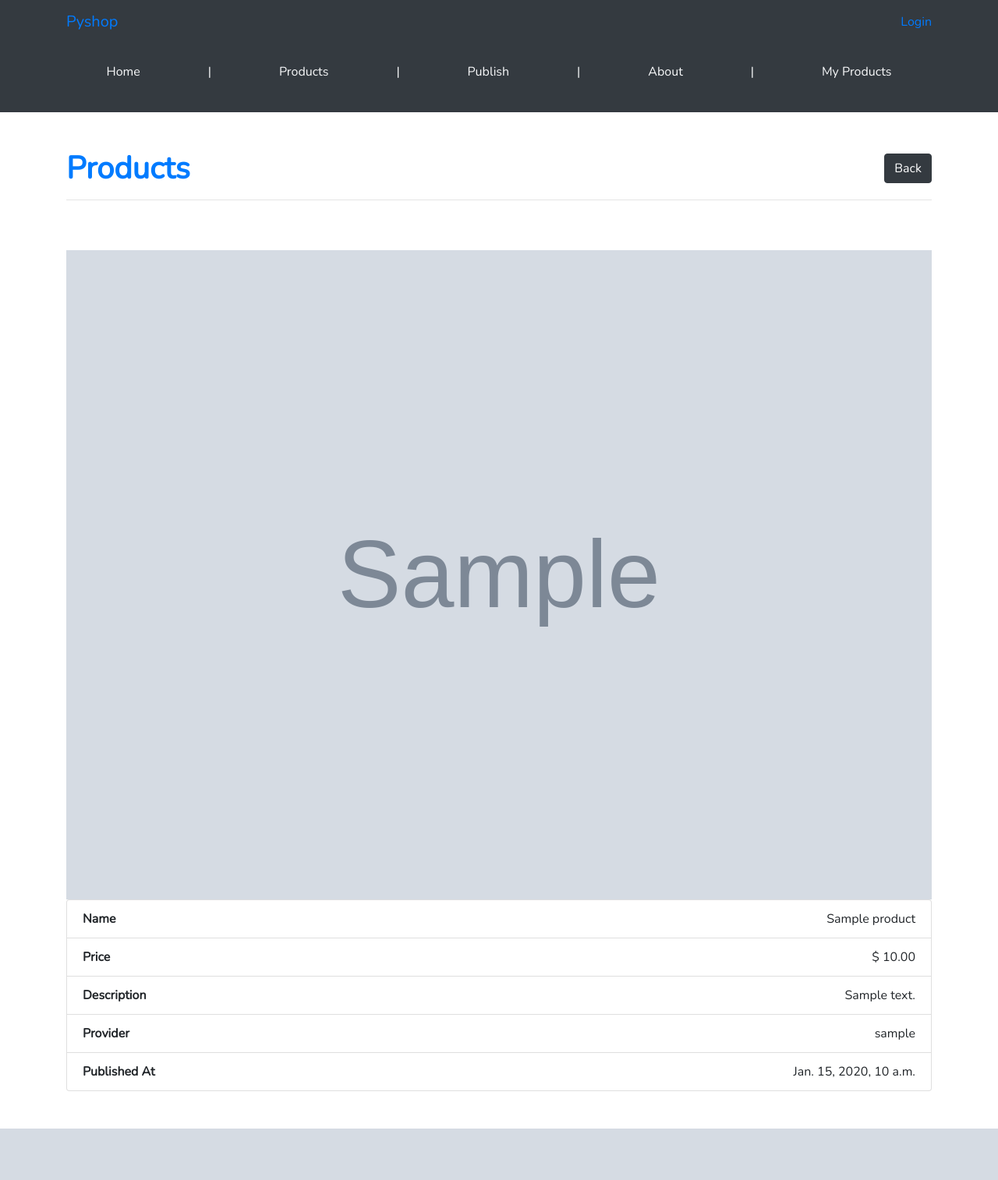
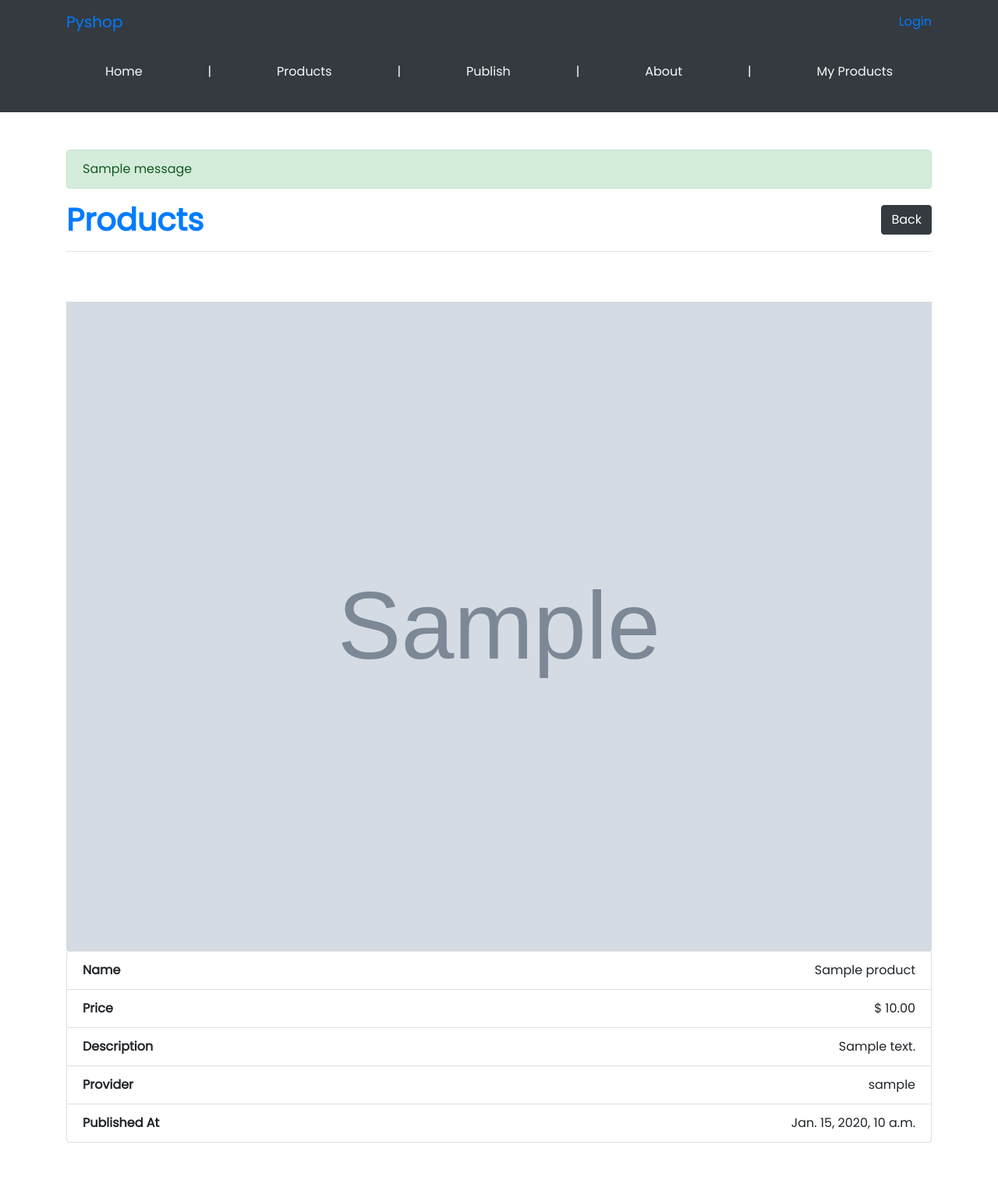
Before and after one commit to rooneyrulz/django_pyshop, a Django app: page /product/details/1/ in a window 1280 px wide. Shown: the whole page at 78% size. Before the commit the page ends 1448 px from the top, so only its background shows below. Run offline with Django 3.2, Linux system fonts and the light colour scheme; tables that the repository leaves empty hold one stand-in row (values such as "Sample post"); grey boxes marked "Sample" are stand-in pictures; one stand-in notice (Sample message) is shown; some libraries are stand-ins or nearby versions.

Commit message:
added flash messages & added some products

```diff
--- a/src/assets/css/style.css
+++ b/src/assets/css/style.css
@@ -8,7 +8,7 @@ body {
 	line-height: 1.5;
 	font-weight: 400;
 	font-size: 1rem;
-	font-family: 'Nunito', sans-serif;
+	font-family: 'Poppins', sans-serif;
 	overflow-x: hidden;
 }
 
--- a/src/pages/templates/pages/about_page.html
+++ b/src/pages/templates/pages/about_page.html
@@ -2,4 +2,7 @@
 
 {% block content %}
 	<h1 style="font-weight: bold;" class="text-primary">About</h1>
+	<hr>
+	<br>
+	<p class="lead">Lorem ipsum dolor sit amet, consectetur adipisicing elit. Reiciendis, nemo. Cum necessitatibus excepturi cumque maiores maxime voluptate earum tempore distinctio corporis totam. Quidem soluta, totam, mollitia, voluptatibus ab hic quo quis iure sed placeat ratione quia facere sunt porro neque magni ipsa. Cupiditate, in perspiciatis! Laudantium quis aperiam recusandae perspiciatis!</p>
 {% endblock %}
--- a/src/product/templates/product/product_list.html
+++ b/src/product/templates/product/product_list.html
@@ -20,6 +20,11 @@
 						<div class="card-body">
 							<p class="lead">{{ product.name }}</p>
 							<p class="card-text">$ {{ product.price }}</p>
+							<p class="card-text text-sm">
+								<small>
+									{{ product.date | date:"F d, Y" }}
+								</small>
+							</p>
 							<a href="{{product.get_absolute_url}}" class="btn btn-primary">Details</a>
 						</div>
 					</div>
--- a/src/product/views.py
+++ b/src/product/views.py
@@ -1,6 +1,6 @@
 from django.contrib.admin.views.decorators import staff_member_required
+from django.contrib import messages
 from django.shortcuts import render, get_object_or_404
-from django.http import HttpResponse
 
 from .models import Product
 from .forms import ProductForm
@@ -44,6 +44,7 @@ def product_create_view(request):
 		obj = form.save(commit=False)
 		obj.provider = request.user
 		obj.save()
+		messages.success(request, 'Product published successfully!')
 		form = ProductForm()
 	context = {
 		'title': 'Create',
--- a/src/templates/base.html
+++ b/src/templates/base.html
@@ -3,7 +3,7 @@
 <html lang="en">
 <head>
 	<meta charset="UTF-8">
-	<link href="https://fonts.googleapis.com/css?family=Nunito&display=swap" rel="stylesheet">
+	<link href="https://fonts.googleapis.com/css?family=Poppins&display=swap" rel="stylesheet">
 	<link rel="stylesheet" href="https://stackpath.bootstrapcdn.com/bootstrap/4.1.3/css/bootstrap.min.css" integrity="sha384-MCw98/SFnGE8fJT3GXwEOngsV7Zt27NXFoaoApmYm81iuXoPkFOJwJ8ERdknLPMO" crossorigin="anonymous">
 	<link rel="stylesheet" type="text/css" href="{% static '/css/style.css' %}">
 	{% if title %}
@@ -19,6 +19,12 @@
 	</header>
 
 	<main class="main container my-5">
+		{% if messages %}
+			{% for message in messages %}
+				<div class="alert alert-{{message.tags}}">{{message}}</div>
+			{% endfor %}
+		{% endif %}
+
 		{% block content %}
 			<p>replace me</p>
 		{% endblock %}
```
Also changed, not shown: static_env/media/images/pexels-photo-236781.jpeg (added), static_env/media/images/pexels-photo-262959.jpeg (added), 1 other file.
